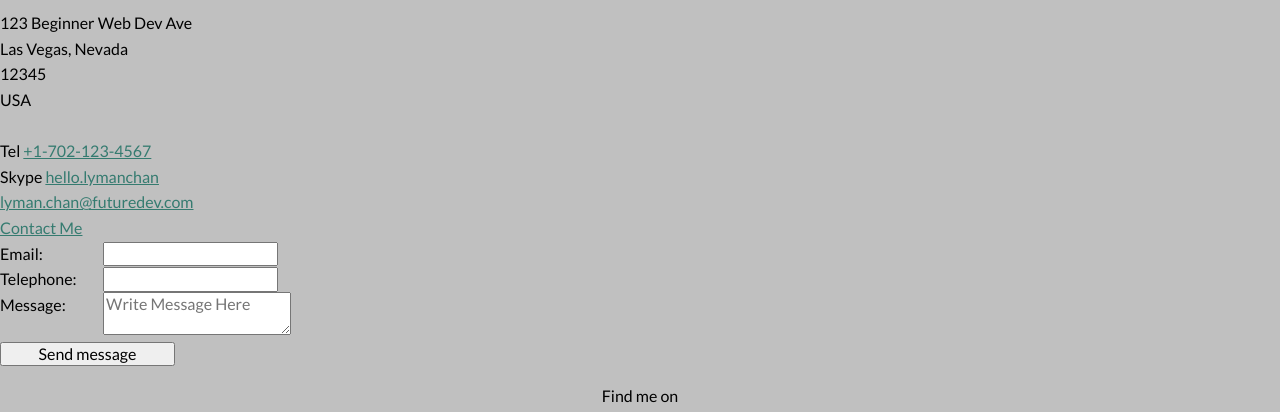
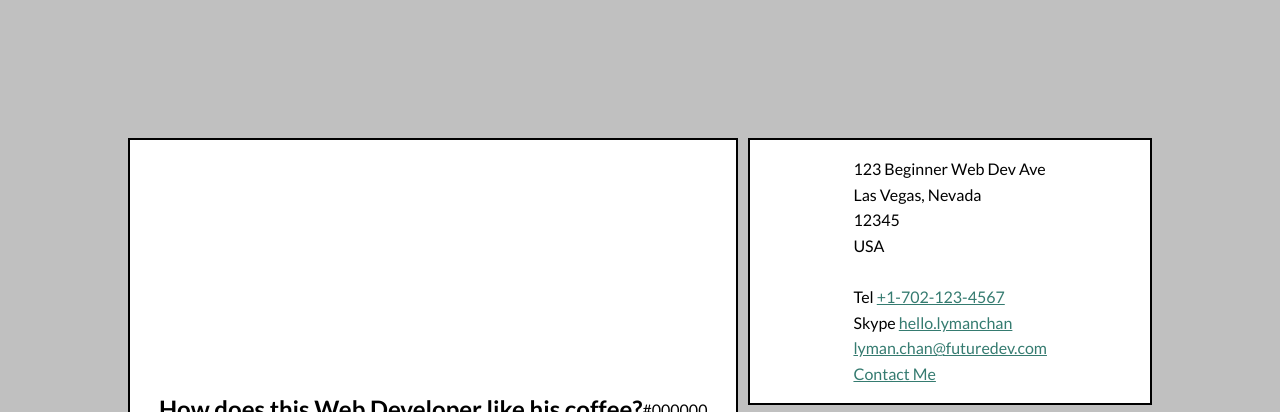
Before and after one commit to legacycultivated/portfolio-website, a plain HTML site: page contact.html in a window 1280 px wide. Shown: the part 218-630 px from the top of the page. Drawn offline with nearby package versions, Linux system fonts and the light colour scheme.

Commit message:
Added Grid Display to contact page
Added Grid Display and divided contact page into 3 boxes.

```diff
--- a/contact.html
+++ b/contact.html
@@ -36,7 +36,17 @@
   </header>
 
   <h1>Contact</h1>
-  <div>
+  <div class="main-content">
+    <div class="contact-grid-container">
+      <div class="grid-item grid-item-1">
+        <h2>How does this Web Developer like his coffee?</h2>
+        <p>
+          #000000
+        </p>
+      </div>
+
+      <div class="grid-item grid-item-2">
+        <p>
           123 Beginner Web Dev Ave<br>
           Las Vegas, Nevada<br>
           12345<br>
@@ -47,8 +57,11 @@
           <a href="mailto:lyman(dot)chan(at)hotmail(dot)com">lyman.chan@futuredev.com</a>
           <br />
           <a href="mailto:lyman(dot)chan(at)hotmail(dot)com">Contact Me</a>
+        </p>
       </div>
-  <div>
+      <div class="grid-item grid-item-3">
+        <h2>Let's Talk</h2>
+
         <form action="" method="post" id="contact-form">
           <label class="standard-label" for="contact-email">Email: </label>
           <input type="email" id="contact-email" required>
@@ -62,6 +75,12 @@
           <input type="submit" value="Send message">
         </form>
       </div>
+
+    </div>
+   </div>
+
+
+
 
   <footer class="page-footer">
     <p>Find me on</p>
--- a/css/style.production.css
+++ b/css/style.production.css
@@ -65,6 +65,52 @@ a:active {
   /* selected link */
   color: #800080;
 }
+
+
+/*Contact Page*/
+.main-content{
+  padding:10%;
+  flex: 1 1 80%;
+  min-height: 100vh;
+}
+
+.contact-grid-container {
+  display: grid;
+  height: 100%;
+  grid-template-rows: repeat(6, 1fr);
+  grid-template-columns: repeat(5, 1fr);
+  grid-gap: 10px;
+}
+
+
+.grid-item {
+  background: white;
+  color: black;
+  display: flex;
+  justify-content: center;
+  align-items: center;
+  border-color: black;
+  border-width: 2px;
+  border-style: solid;
+}
+
+.grid-item-1{
+  grid-row: span 4;
+  grid-column: span 3;
+}
+
+.grid-item-2{
+  grid-row: span 2;
+  grid-column: span 2;
+}
+
+.grid-item-3{
+  grid-row: span 2;
+  grid-column: span 2;
+}
+
+
+
 
 .button {
   /* overwrites browser defaults */
```
Also changed, not shown: css/styles.css (+7 -8 lines). Lines whose indentation alone changed are shown as unchanged.
